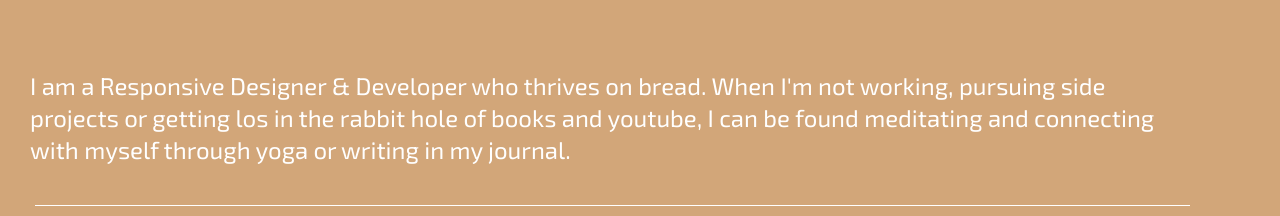
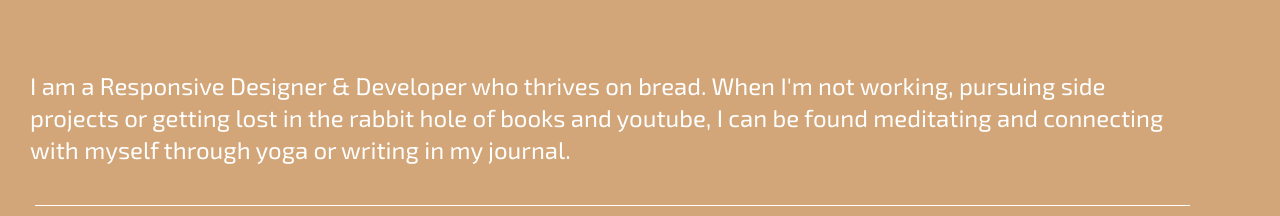
Before and after one commit to amina-elo/08.05-206-flexbox-my-project, a plain HTML site: page index.html in a window 1280 px wide. Shown: the part 184-400 px from the top of the page. Drawn offline with Linux system fonts and the light colour scheme.

Commit message:
fixed a typo

```diff
--- a/index.html
+++ b/index.html
@@ -17,7 +17,7 @@
     </header>
 
     <main>
-      <p class="content"> I am a Responsive Designer & Developer who thrives on bread. When I'm not working, pursuing side projects or getting los in the rabbit hole of books and youtube, I can be found meditating and connecting with myself through yoga or writing in my journal. </p>
+      <p class="content"> I am a Responsive Designer & Developer who thrives on bread. When I'm not working, pursuing side projects or getting lost in the rabbit hole of books and youtube, I can be found meditating and connecting with myself through yoga or writing in my journal. </p>
     </main>
 
     <section class="wrapper">
```
